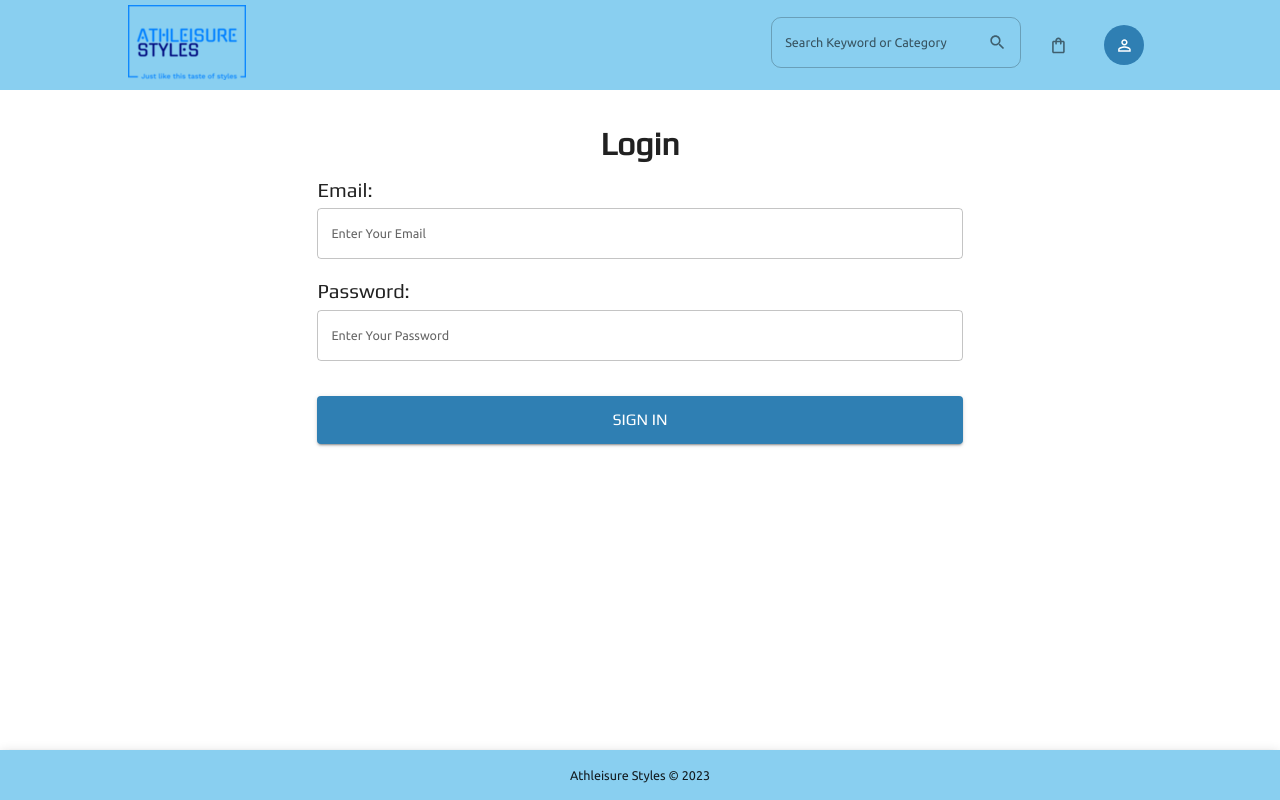
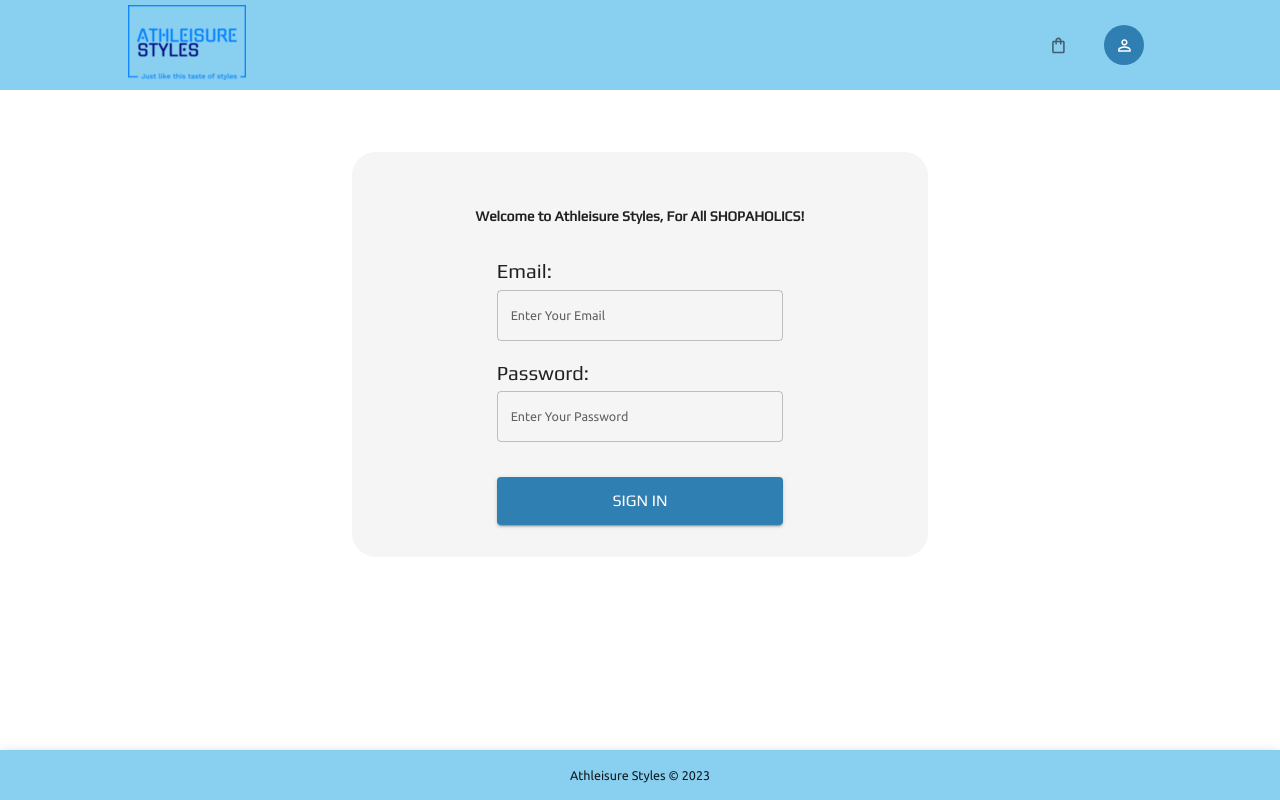
Before and after one commit to sahoooii/MERN_AthleisureStyles, a React (Create React App) app in the folder frontend/: page /login in a window 1280 px wide. Built offline with nearby package versions, Linux system fonts and the light colour scheme.

Commit message:
Creating login form and register

```diff
--- a/frontend/package.json
+++ b/frontend/package.json
@@ -17,6 +17,7 @@
     "formik": "^2.4.5",
     "react": "^18.2.0",
     "react-dom": "^18.2.0",
+    "react-dropzone": "^14.2.3",
     "react-redux": "^8.1.3",
     "react-router-dom": "^6.16.0",
     "react-scripts": "5.0.1",
--- a/frontend/src/components/Nav/Navbar.jsx
+++ b/frontend/src/components/Nav/Navbar.jsx
@@ -109,6 +109,7 @@ const Navbar = () => {
 						zIndex='2'
 					>
 						{/* search function at TextField */}
+						{isLogin && (
 							<TextField
 								id='search'
 								type='text'
@@ -126,6 +127,7 @@ const Navbar = () => {
 									),
 								}}
 							/>
+						)}
 						<Box display='flex' alignItems='center'>
 							<Link to='/cart'>
 								{cartItems.length > 0 ? (
@@ -209,6 +211,7 @@ const Navbar = () => {
 							</Link>
 						</Box>
 
+						{isLogin && (
 							<TextField
 								id='search'
 								type='text'
@@ -229,6 +232,7 @@ const Navbar = () => {
 									),
 								}}
 							/>
+						)}
 					</Box>
 
 					{/* Bottom Footer */}
--- a/frontend/src/index.js
+++ b/frontend/src/index.js
@@ -16,7 +16,7 @@ import store from './store';
 import HomeScreen from './screens/HomeScreen';
 import ItemDetailsScreen from './screens/ItemDetailsScreen';
 import CartScreen from './screens/CartScreen';
-import LoginScreen from './screens/LoginScreen';
+import LoginScreen from './screens/login/loginScreen';
 
 const router = createBrowserRouter(
 	createRoutesFromElements(
--- a/frontend/src/screens/LoginScreen.jsx
+++ b/frontend/src/screens/login/LoginRegisterForm.jsx
@@ -1,21 +1,31 @@
 import React, { useState } from 'react';
-import { Formik, Form } from 'formik';
+import { Formik } from 'formik';
 import * as yup from 'yup';
-import { Link } from 'react-router-dom';
-import { Box, Grid, Typography, Stack } from '@mui/material';
-import FormTextField from '../components/FormUi/FormTextField';
-import SubmitButton from '../components/FormUi/SubmitButton';
+import { Link, useNavigate } from 'react-router-dom';
+import { Box, Grid, Typography, useMediaQuery, useTheme } from '@mui/material';
+import Dropzone from 'react-dropzone';
+import EditOutlinedIcon from '@mui/icons-material/EditOutlined';
+import FormTextField from '../../components/FormUi/FormTextField';
+import SubmitButton from '../../components/FormUi/SubmitButton';
 
-const LoginScreen = () => {
-
+const LoginRegisterForm = () => {
 	const submitHandler = (e) => {
 		e.preventDefault();
 		console.log('submit');
 	};
 
-	const INITIAL_LOGIN_STATE = { email: '', password: '' };
+	const initialLoginState = { email: '', password: '' };
 
-	const LOGIN_VALIDATION = yup.object().shape({
+	const initialRegisterState = {
+		firstName: '',
+		lastName: '',
+		email: '',
+		password: '',
+		confirmationPassword: '',
+		picturePath: '',
+	};
+
+	const loginValidation = yup.object().shape({
 		email: yup
 			.string()
 			.email('Invalid email.')
@@ -23,20 +33,34 @@ const LoginScreen = () => {
 		password: yup.string().required('Please enter your password'),
 	});
 
+	const registerValidation = yup.object().shape({
+		firstName: yup.string().required('Please enter your first name'),
+		lastName: yup.string().required('Please enter your last name'),
+		email: yup
+			.string()
+			.email('Invalid email.')
+			.required('Please enter your email'),
+		password: yup.string().required('Please enter your password'),
+		confirmationPassword: yup
+			.string()
+			.required('Please enter your confirmation password'),
+		picturePath: yup.string(),
+	});
+
 	return (
 		<Box m='0 auto' sx={{ width: { sm: '80%', xs: '100%' } }}>
-			<Typography
+			{/* <Typography
 				fontSize='32px'
 				fontWeight='bold'
 				fontFamily='Play'
 				textAlign='center'
 			>
 				Login
-			</Typography>
+			</Typography> */}
 
 			<Formik
-				initialValues={{ ...INITIAL_LOGIN_STATE }}
-				validationSchema={LOGIN_VALIDATION}
+				initialValues={{ ...initialLoginState }}
+				validationSchema={loginValidation}
 				onSubmit={(values) => {
 					console.log(values);
 				}}
@@ -100,4 +124,4 @@ const LoginScreen = () => {
 	);
 };
 
-export default LoginScreen;
+export default LoginRegisterForm;
--- /dev/null
+++ b/frontend/src/screens/login/loginScreen.jsx
@@ -0,0 +1,33 @@
+/* eslint-disable react-hooks/rules-of-hooks */
+import React from 'react';
+import { Box, Typography, useMediaQuery, useTheme } from '@mui/material';
+import LoginRegisterForm from './LoginRegisterForm';
+
+const loginScreen = () => {
+	const theme = useTheme();
+	const isNonMobileScreen = useMediaQuery('(min-width:1000px)');
+
+	return (
+		<Box>
+			<Box
+				width={isNonMobileScreen ? '50%' : '93%'}
+				p='2rem'
+				m='2rem auto'
+				borderRadius='1.5rem'
+				backgroundColor={theme.palette.neutral.light}
+			>
+				<Typography
+					fontWeight='bold'
+					variant='h4'
+					sx={{ mb: '1.5rem', mt: '1.5rem' }}
+					textAlign='center'
+				>
+					Welcome to Athleisure Styles, For All SHOPAHOLICS!
+				</Typography>
+				<LoginRegisterForm />
+			</Box>
+		</Box>
+	);
+};
+
+export default loginScreen;
--- a/frontend/src/theme.js
+++ b/frontend/src/theme.js
@@ -83,12 +83,14 @@ export const theme = createTheme({
 		},
 		babyBlue: {
 			main: shades.babyBlue[500],
+			light: shades.babyBlue[200],
 		},
 		babyPink: {
 			main: shades.babyPink[500],
 		},
 		green: {
 			main: shades.green[600],
+			light: shades.green[200],
 		},
 		neutral: {
 			dark: shades.neutral[700],
```
Also changed, not shown: 1 other file (tests, documents, lock files or other folders). Lines whose indentation alone changed are shown as unchanged.
